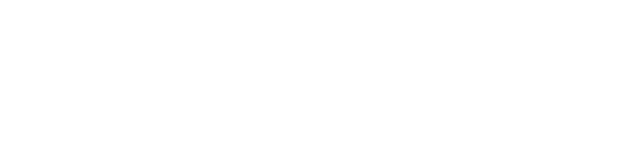
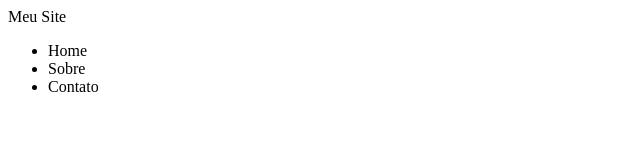
Before and after one commit to Joilsouza/web, a plain HTML site: page index.html in a window 1280 px wide. Shown: the whole page, without its empty margins (0-640 px from the left). Drawn offline with Linux system fonts and the light colour scheme.

Commit message:
Add menus

```diff
--- a/index.html
+++ b/index.html
@@ -1,8 +1,19 @@
 <html>
 <head>
-<title>
-</title>
+<title>Jsouza</title>
 </head>
 <body>
+Meu Site
+<ul>
+<li>
+Home
+</li>
+<li>
+Sobre
+</li>
+<li>
+Contato
+</li>
+</ul>
 </body>
 </html>
```
